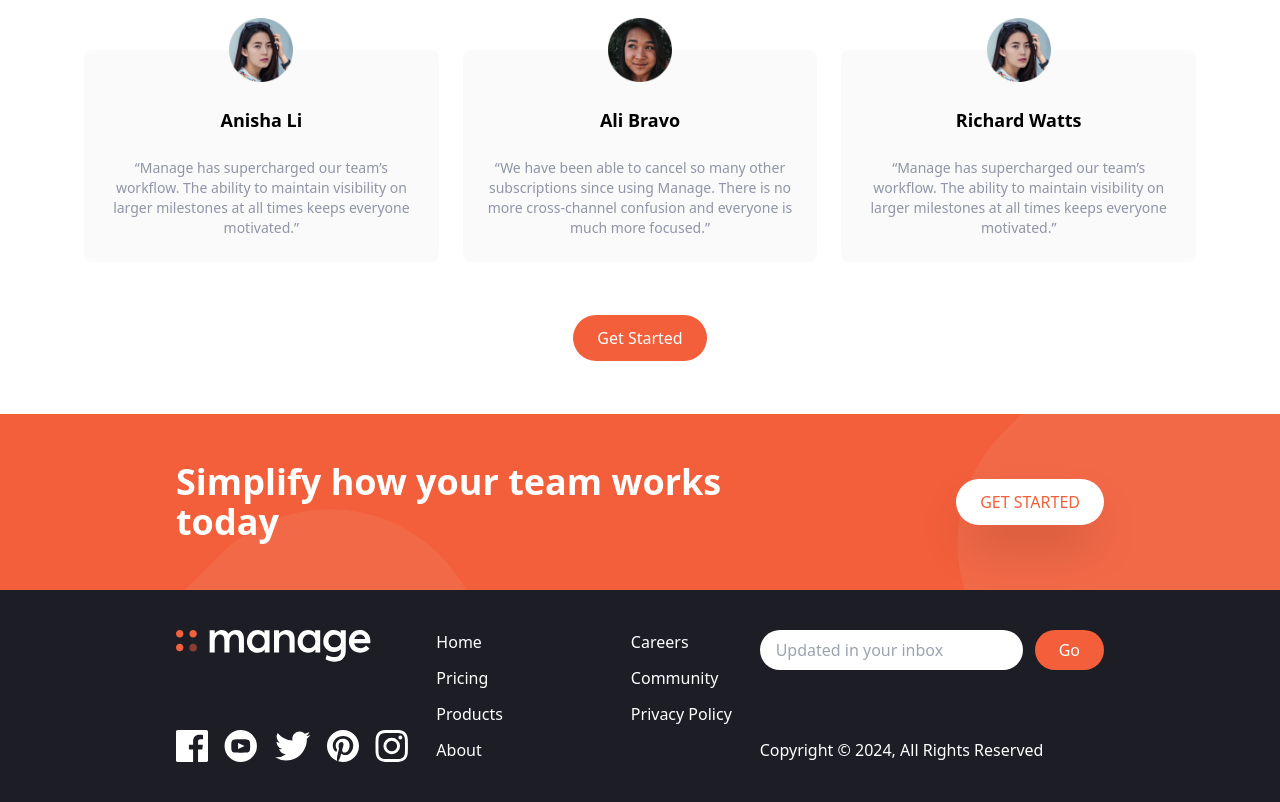
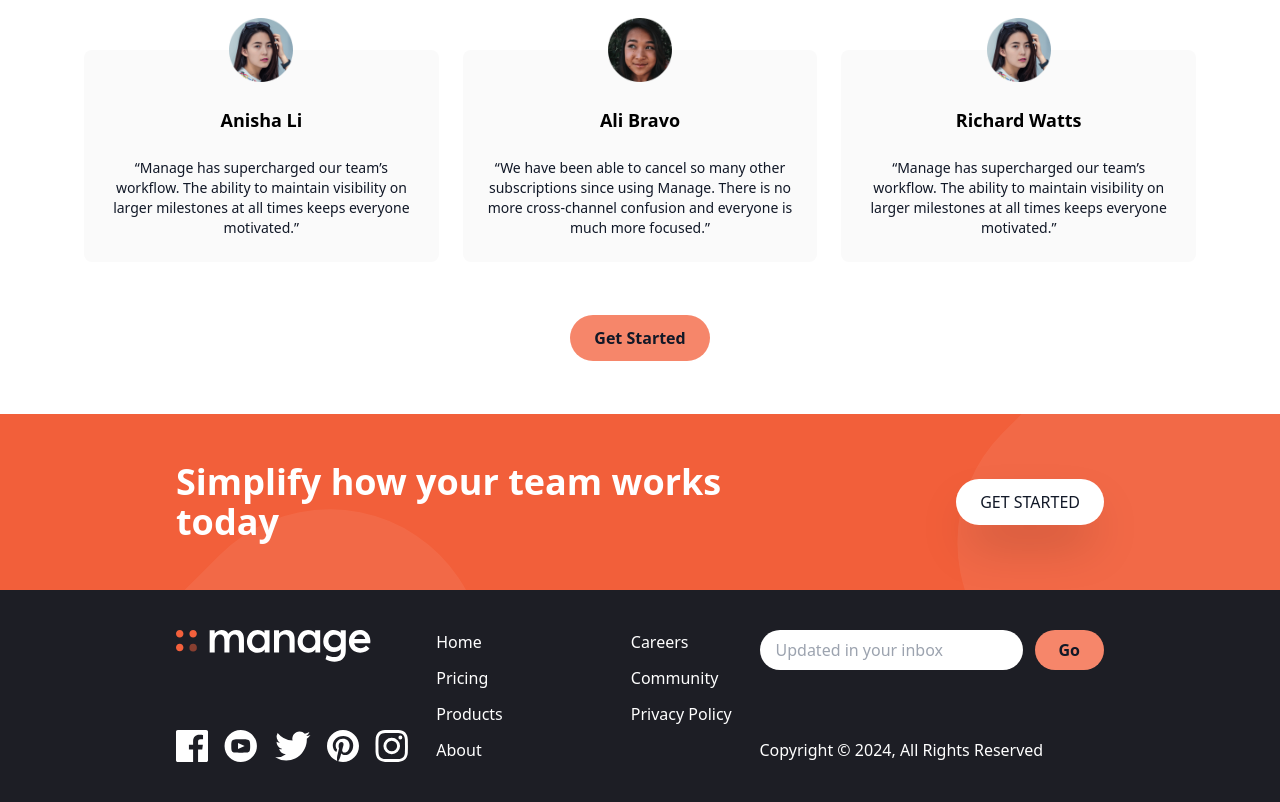
Before and after one commit to getFrontend/tailwind-landing-page, a website: page index.html in a window 1280 px wide. Shown: the part 1362-2164 px from the top of the page. Drawn offline with Linux system fonts and the light colour scheme.

Commit message:
fixed: Background and foreground colors are not sufficiently contrasted

```diff
--- a/index.html
+++ b/index.html
@@ -101,7 +101,7 @@
           <!-- Item 1 heading -->
           <div class="rounded-l-full bg-brightRedSupLight md:bg-transparent">
             <div class="flex items-center space-x-2">
-              <div class="px-4 py-2 text-white rounded-full md:py-1 bg-brightRed">
+              <div class="px-4 py-2 text-gray-900 font-bold rounded-full md:py-1 bg-brightRedLight">
                 01
               </div>
               <h3 class="text-base font-bold md:mb-4 md:hidden">
@@ -126,7 +126,7 @@
           <!-- Item 1 heading -->
           <div class="rounded-l-full bg-brightRedSupLight md:bg-transparent">
             <div class="flex items-center space-x-2">
-              <div class="px-4 py-2 text-white rounded-full md:py-1 bg-brightRed">
+              <div class="px-4 py-2 text-gray-900 font-bold rounded-full md:py-1 bg-brightRedLight">
                 02
               </div>
               <h3 class="text-base font-bold md:mb-4 md:hidden">
@@ -149,7 +149,7 @@
           <!-- Item 1 heading -->
           <div class="rounded-l-full bg-brightRedSupLight md:bg-transparent">
             <div class="flex items-center space-x-2">
-              <div class="px-4 py-2 text-white rounded-full md:py-1 bg-brightRed">
+              <div class="px-4 py-2 text-gray-900 font-bold rounded-full md:py-1 bg-brightRedLight">
                 03
               </div>
               <h3 class="text-base font-bold md:mb-4 md:hidden">
@@ -185,7 +185,7 @@
         <div class="flex flex-col items-center p-6 space-y-6 rounded-lg bg-veryLightGray md:w-1/3">
           <img class="w-16 -mt-14" src="img/avatar-anisha.png" alt="avatar image" />
           <h3 class="text-lg font-bold">Anisha Li</h3>
-          <p class="text-sm text-darkGrayishBlue">
+          <p class="text-sm text-gray-900">
             “Manage has supercharged our team’s workflow. The ability to
             maintain visibility on larger milestones at all times keeps
             everyone motivated.”
@@ -195,7 +195,7 @@
         <div class="hidden flex-col items-center p-6 space-y-6 rounded-lg bg-veryLightGray md:flex md:w-1/3">
           <img class="w-16 -mt-14" src="img/avatar-ali.png" alt="avatar image" />
           <h3 class="text-lg font-bold">Ali Bravo</h3>
-          <p class="text-sm text-darkGrayishBlue">
+          <p class="text-sm text-gray-900">
             “We have been able to cancel so many other subscriptions since
             using Manage. There is no more cross-channel confusion and
             everyone is much more focused.”
@@ -205,7 +205,7 @@
         <div class="hidden flex-col items-center p-6 space-y-6 rounded-lg bg-veryLightGray md:flex md:w-1/3">
           <img class="w-16 -mt-14" src="img/avatar-anisha.png" alt="avatar image" />
           <h3 class="text-lg font-bold">Richard Watts</h3>
-          <p class="text-sm text-darkGrayishBlue">
+          <p class="text-sm text-gray-900">
             “Manage has supercharged our team’s workflow. The ability to
             maintain visibility on larger milestones at all times keeps
             everyone motivated.”
@@ -214,7 +214,8 @@
       </div>
       <!-- Button -->
       <div class="my-16">
-        <a href="#!" class="py-3 px-6 text-white bg-brightRed rounded-full baseline hover:bg-brightRedLight">Get
+        <a href="#!"
+          class="py-3 px-6 text-gray-900 font-bold bg-brightRedLight rounded-full baseline hover:bg-brightRed">Get
           Started</a>
       </div>
     </div>
@@ -231,7 +232,7 @@
       <!-- Button -->
       <div class="my-16">
         <a href="#!"
-          class="py-3 px-6 text-brightRed bg-white rounded-full shadow-2xl baseline uppercase hover:bg-gray-900 hover:text-white">Get
+          class="py-3 px-6 text-gray-900 bg-white rounded-full shadow-2xl baseline uppercase hover:bg-gray-900 hover:text-white">Get
           Started</a>
       </div>
     </div>
@@ -289,7 +290,7 @@
         <form>
           <div class="flex space-x-3">
             <input class="flex-1 px-4 rounded-full focus:outline-none" type="text" placeholder="Updated in your inbox">
-            <button class="px-6 py-2 text-white rounded-full bg-brightRed hover:bg-brightRedLight"
+            <button class="px-6 py-2 text-gray-900 font-bold rounded-full bg-brightRedLight hover:bg-brightRed"
               aria-label="go button">Go</button>
           </div>
         </form>
```
Also changed, not shown: css/main.css.
